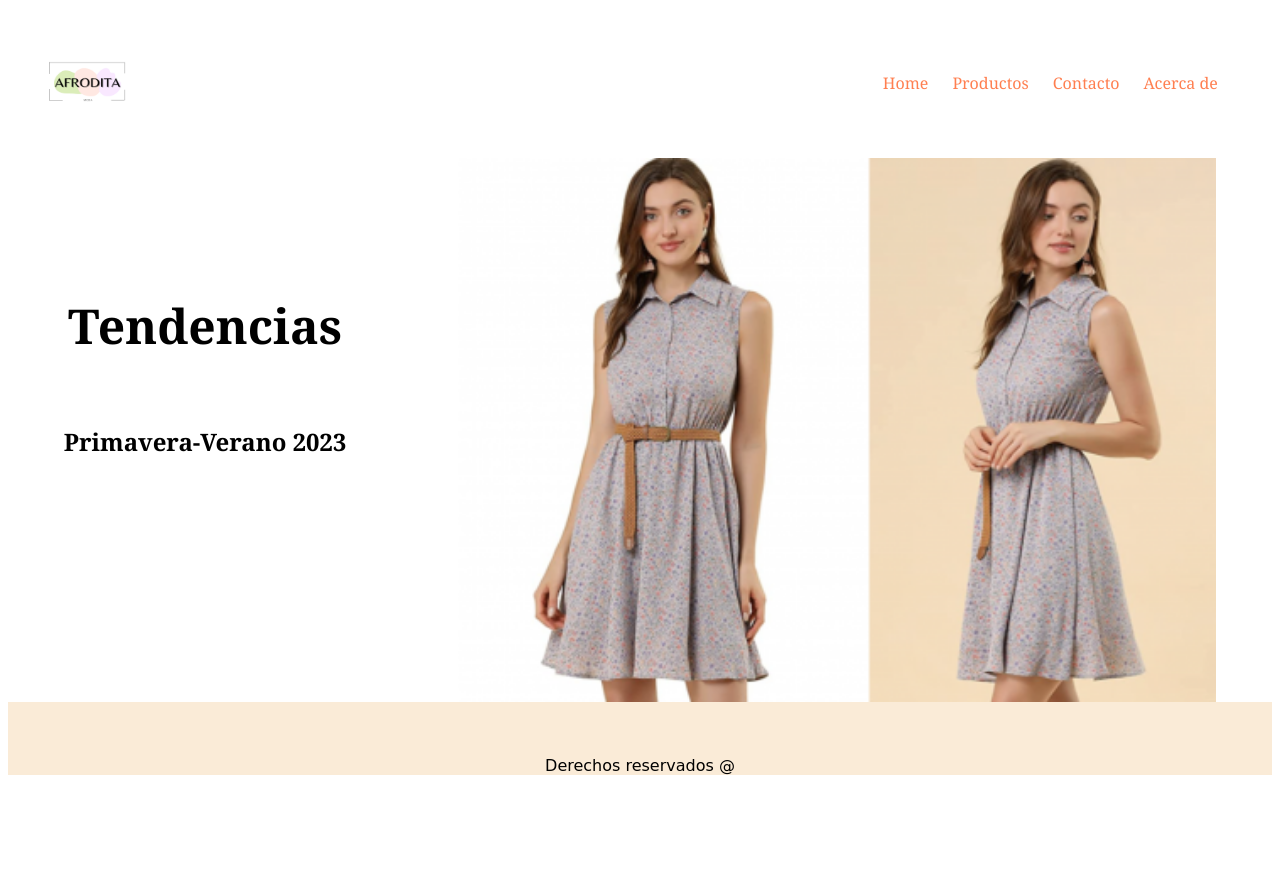
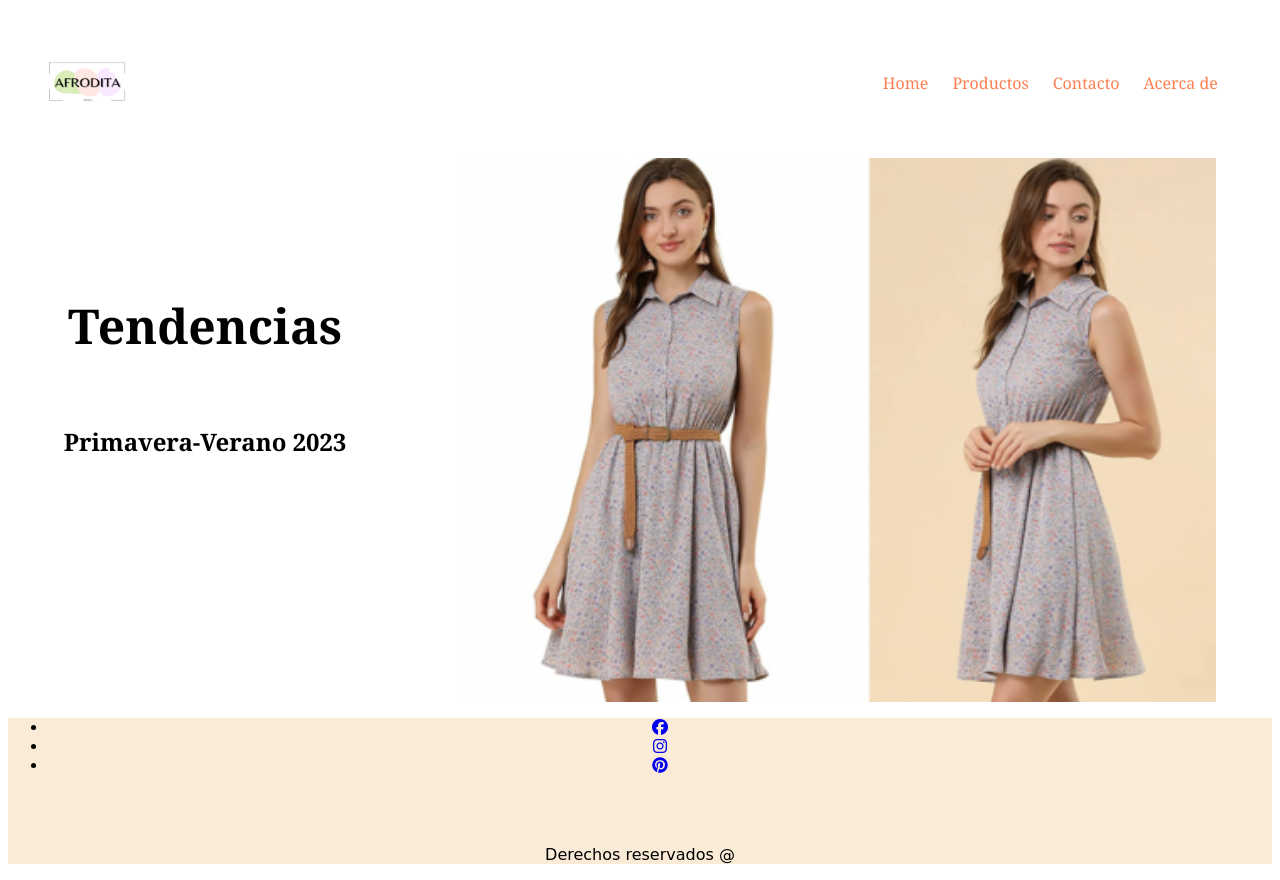
Before and after one commit to SabrinaVGodoy/TiendaRopa, a plain HTML site: page Index.html in a window 1280 px wide. Before the commit the page ends 800 px from the top, so only its background shows below. Drawn offline with Linux system fonts and the light colour scheme.

Commit message:
Update Index.html

```diff
--- a/Index.html
+++ b/Index.html
@@ -35,6 +35,16 @@
 
     </main>
     <footer>
+
+        <div class="redes-container">
+<ul>
+    <li> <a href="https://www.facebook.com" class="facebook" > <i class="fab fa-facebook"></i> </a> </li>
+    <li> <a href="https://www.instagram.com" class="instagram" > <i class="fab fa-instagram"></i> </a> </li>
+    <li> <a href="https://www.pinterest.com" class="pinterest" > <i class="fab fa-pinterest"></i> </a> </li>
+
+</ul>
+        </div>
+
         <br><br>
         <p>Derechos reservados @</p>
     </footer>
```
